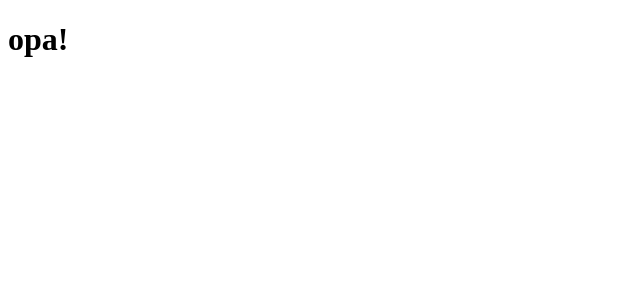
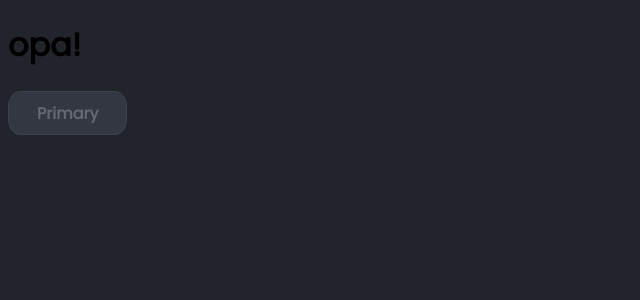
Before and after one commit to caricati-io/design-system, a React (Create React App) app: page / in a window 1280 px wide. Shown: the top 300 px of the page, without its empty margins (0-640 px from the left). Built offline with nearby package versions, Linux system fonts and the light colour scheme.

Commit message:
feat: buttons with custom colors and sizes

```diff
--- a/package.json
+++ b/package.json
@@ -3,6 +3,7 @@
   "version": "0.1.0",
   "private": true,
   "dependencies": {
+    "@fontsource/poppins": "^4.5.10",
     "@testing-library/jest-dom": "^5.16.5",
     "@testing-library/react": "^13.4.0",
     "@testing-library/user-event": "^13.5.0",
--- a/public/index.html
+++ b/public/index.html
@@ -9,7 +9,9 @@
       name="description"
       content="Web site created using create-react-app"
     />
+
     <link rel="apple-touch-icon" href="%PUBLIC_URL%/logo192.png" />
+
     <!--
       manifest.json provides metadata used when your web app is installed on a
       user's mobile device or desktop. See https://developers.google.com/web/fundamentals/web-app-manifest/
--- /dev/null
+++ b/src/components/button/index.tsx
@@ -0,0 +1,100 @@
+import styled, { css } from 'styled-components'
+
+type StyleType = 'primary' | 'default'
+type SizeType = 'normal' | 'small'
+
+const defaultShadow = '0 2px 4px rgba(0, 0, 0, 0.1)'
+
+const Container = styled.button<{ styleType: StyleType; sizeType: SizeType }>`
+  ${({ theme, styleType, sizeType }) => css`
+    font-size: 1rem;
+    border-radius: 12px / 16px;
+    padding: 0 28px;
+    cursor: pointer;
+    font-weight: 700;
+    box-shadow: ${defaultShadow};
+    transition: all ease-in-out 250ms;
+
+    &:hover {
+      box-shadow: 0 2px 5px rgba(0, 0, 0, 0.3);
+    }
+
+    &:disabled {
+      cursor: default;
+      box-shadow: none;
+    }
+
+    ${(() => {
+      if (styleType === 'primary') {
+        return css`
+          color: ${theme.colors.primaryText};
+          background-color: ${theme.colors.primary};
+          border: 1px solid rgba(255, 255, 255, 0.1);
+
+          &:disabled {
+            color: ${theme.colors.primaryTextDisabled};
+          }
+
+          &:focus {
+            box-shadow: ${defaultShadow}, ${theme.shadows.btnPrimaryFocus};
+          }
+        `
+      }
+      return css`
+        color: ${theme.colors.inputText};
+        background-color: ${theme.colors.input};
+        border: 1px solid rgba(255, 255, 255, 0.05);
+
+        &:disabled {
+          color: ${theme.colors.inputTextDisabled};
+        }
+
+        &:focus {
+          box-shadow: ${defaultShadow}, ${theme.shadows.btnDefaultFocus};
+        }
+      `
+    })()}
+
+    ${(() => {
+      if (sizeType === 'small') {
+        return css`
+          height: 40px;
+          line-height: 40px;
+        `
+      }
+      return css`
+        height: 44px;
+        line-height: 44px;
+      `
+    })()}
+  `}
+`
+
+interface Props {
+  small?: boolean
+  submit?: boolean
+  primary?: boolean
+  disabled?: boolean
+  children: React.ReactNode
+}
+
+export default function Button({
+  small,
+  submit,
+  primary,
+  disabled,
+  children,
+}: Props) {
+  const styleType = primary ? 'primary' : 'default'
+  const sizeType = small ? 'small' : 'normal'
+  return (
+    <Container
+      disabled={disabled}
+      sizeType={sizeType}
+      styleType={styleType}
+      type={submit ? 'submit' : 'button'}
+    >
+      {children}
+    </Container>
+  )
+}
--- a/src/index.tsx
+++ b/src/index.tsx
@@ -1,14 +1,31 @@
 import React from 'react'
 import ReactDOM from 'react-dom/client'
-import { ThemeProvider } from 'styled-components'
+import { ThemeProvider, createGlobalStyle } from 'styled-components'
+import Button from './components/button'
 import theme from './theme'
+import '@fontsource/poppins'
 
 const root = ReactDOM.createRoot(document.getElementById('root') as HTMLElement)
+
+const GlobalCSS = createGlobalStyle`
+  body {
+    font-size: 16px;
+    font-family: 'Poppins', sans-serif;
+    background-color: ${theme.colors.body};
+  }
+
+  button, input, select, textarea {
+    font-family: 'Poppins', sans-serif;
+    font-size: 1rem;
+  }
+`
 
 root.render(
   <ThemeProvider theme={theme}>
     <React.StrictMode>
       <h1>opa!</h1>
+      <Button disabled>Primary</Button>
+      <GlobalCSS />
     </React.StrictMode>
   </ThemeProvider>
 )
--- a/src/theme.ts
+++ b/src/theme.ts
@@ -1,8 +1,31 @@
 const theme = {
   colors: {
-    primary: '#fff',
+    primary: '#215EFC',
+    primaryFocus: '#336CFF',
+    primaryText: '#FFFFFF',
+    primaryTextDisabled: '#84A6FF',
+
+    blue: '#205EFC',
+    green: '#58AC16',
+    yellow: '#FFD600',
+    orange: '#FA9703',
+    red: '#CD3636',
+
+    input: '#323741',
+    inputText: '#FFFFFF',
+    inputTextDisabled: '#636873',
+    line: '#3D424D',
+    lineLight: '#282B32',
+    lineHover: '#474D5B',
+
+    body: '#21242A',
+    selectHoverBg: '#21242A',
+    selectHoverText: '#FFFFFF',
   },
-  shadows: {},
+  shadows: {
+    btnPrimaryFocus: '0 0 0 4px rgba(32, 94, 252, 0.3)',
+    btnDefaultFocus: '0 0 0 4px rgba(62, 67, 78, 0.3)',
+  },
 }
 
 export default theme
```
Also changed, not shown: src/components/button.tsx (deleted, +0 -13 lines), .eslintrc.js, 2 other files (tests, documents, lock files or other folders).
